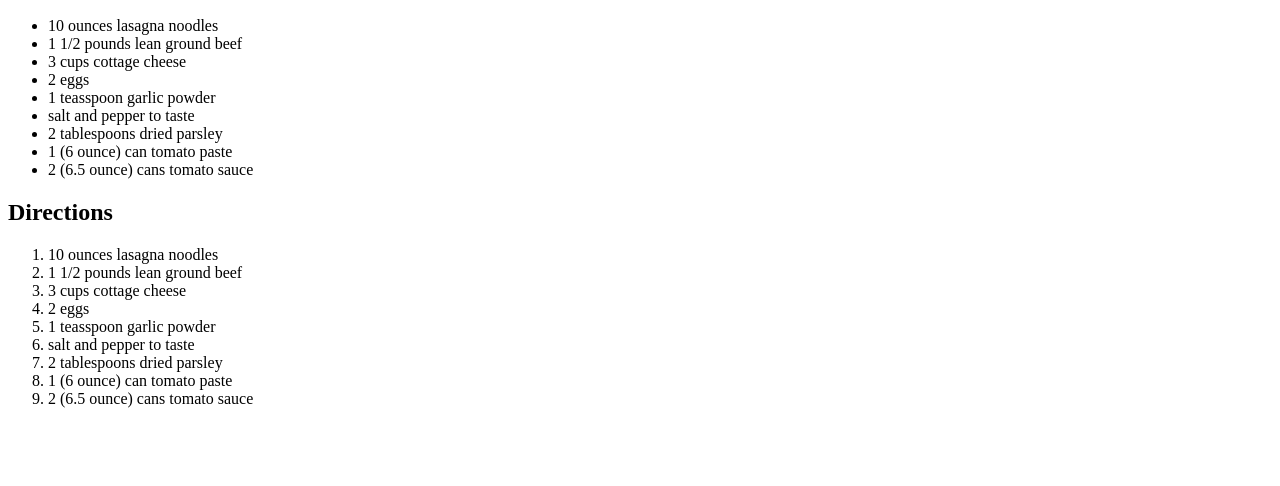
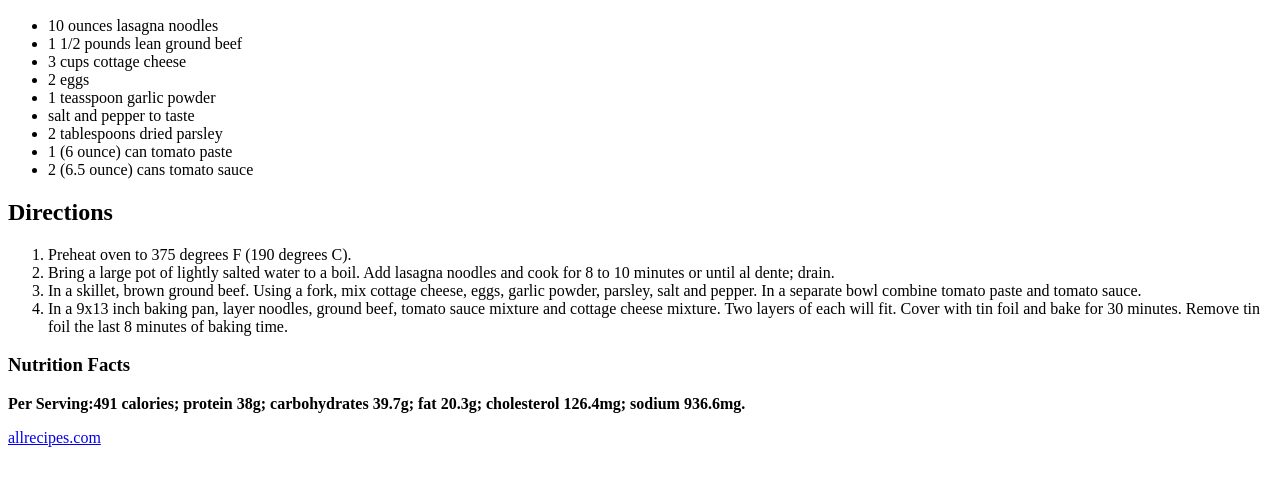
Before and after one commit to LunchLadyLuke/odin-recipes, a plain HTML site: page recipes/lasagna.html in a window 1280 px wide. Shown: the part 110-596 px from the top of the page. Drawn offline with Linux system fonts and the light colour scheme.

Commit message:
Lasagna.html complete

```diff
--- a/recipes/lasagna.html
+++ b/recipes/lasagna.html
@@ -25,15 +25,14 @@
 
     <h2>Directions</h2>
     <ol>
-        <li>10 ounces lasagna noodles</li>
-        <li>1 1/2 pounds lean ground beef </li>
-        <li>3 cups cottage cheese </li>
-        <li>2 eggs</li>
-        <li>1 teasspoon garlic powder</li>
-        <li>salt and pepper to taste</li>
-        <li>2 tablespoons dried parsley</li>
-        <li>1 (6 ounce) can tomato paste</li>
-        <li>2 (6.5 ounce) cans tomato sauce</li>
+        <li>Preheat oven to 375 degrees F (190 degrees C).</li>
+        <li>Bring a large pot of lightly salted water to a boil. Add lasagna noodles and cook for 8 to 10 minutes or until al dente; drain.</li>
+        <li>In a skillet, brown ground beef. Using a fork, mix cottage cheese, eggs, garlic powder, parsley, salt and pepper. In a separate bowl combine tomato paste and tomato sauce.</li>
+        <li>In a 9x13 inch baking pan, layer noodles, ground beef, tomato sauce mixture and cottage cheese mixture. Two layers of each will fit. Cover with tin foil and bake for 30 minutes. Remove tin foil the last 8 minutes of baking time.</li>
     </ol>
+
+    <h3>Nutrition Facts</h3>
+    <p><strong>Per Serving:491 calories; protein 38g; carbohydrates 39.7g; fat 20.3g; cholesterol 126.4mg; sodium 936.6mg.</strong></p>
+    <a href="https://www.allrecipes.com/recipe/22705/easy-lasagna-iii/">allrecipes.com</a>
 </body>
 </html>
```
